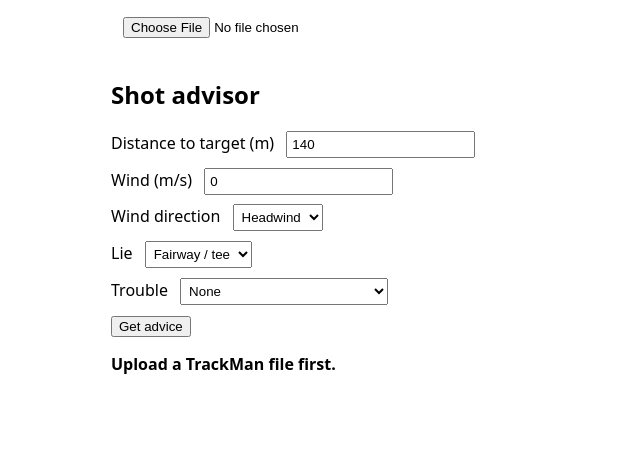
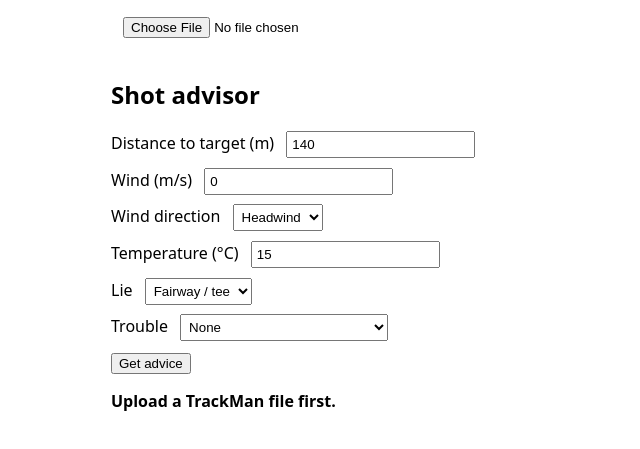
Before and after one commit to hybridand/ProjectEagleEye, a plain HTML site: page index.html in a window 1280 px wide. Both pictures are taken after a click on the button "Get advice". Shown: the part 121-570 px from the top of the page, without its empty margins (179-819 px from the left). Drawn offline with nearby package versions, Linux system fonts and the light colour scheme.

Commit message:
step 4 - Temperature adjustment

```diff
--- a/index.html
+++ b/index.html
@@ -59,6 +59,9 @@
         <option value="head">Headwind</option>
         <option value="tail">Tailwind</option>
       </select>
+      <label
+        >Temperature (°C) <input type="number" id="temp" value="15"
+      /></label>
     </label>
     <label
       >Lie
@@ -203,9 +206,11 @@
 
         const dist = parseFloat(document.getElementById("dist").value);
         const wind = parseFloat(document.getElementById("wind").value) || 0;
+        const TEMP_PCT = 0.2; // % longer per °C below 25°C (rough rule of thumb)
         const dir = document.getElementById("winddir").value;
         const lie = document.getElementById("lie").value;
         const danger = document.getElementById("danger").value;
+        const temp = parseFloat(document.getElementById("temp").value);
         if (isNaN(dist)) {
           out.textContent = "Enter a distance.";
           return;
@@ -215,6 +220,7 @@
         let adj =
           dist * (1 + ((dir === "head" ? HEAD_PCT : -TAIL_PCT) * wind) / 100);
         if (lie === "rough") adj *= 1 + ROUGH_PCT / 100;
+        if (!isNaN(temp)) adj *= 1 + (TEMP_PCT * (25 - temp)) / 100;
 
         // Trouble short = must carry it; trouble long = must not fly it
         let options = bag;
```
